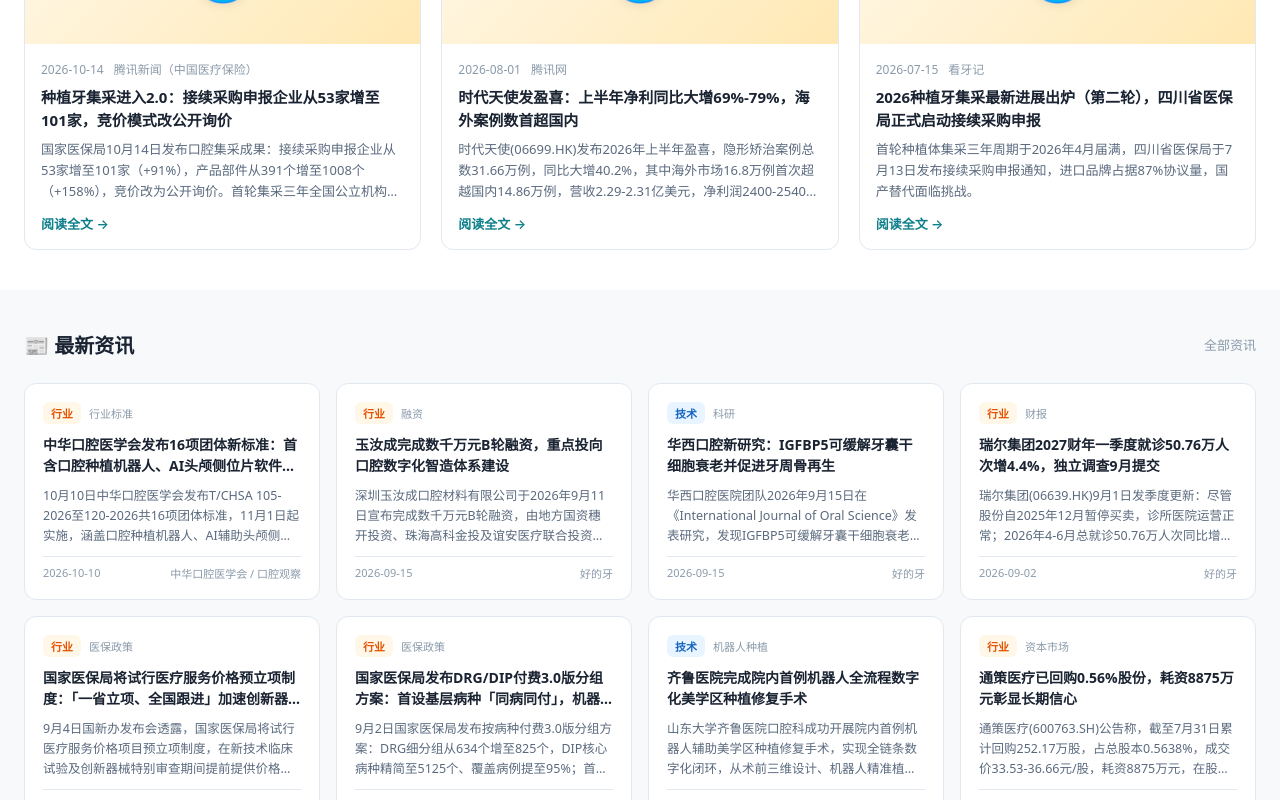
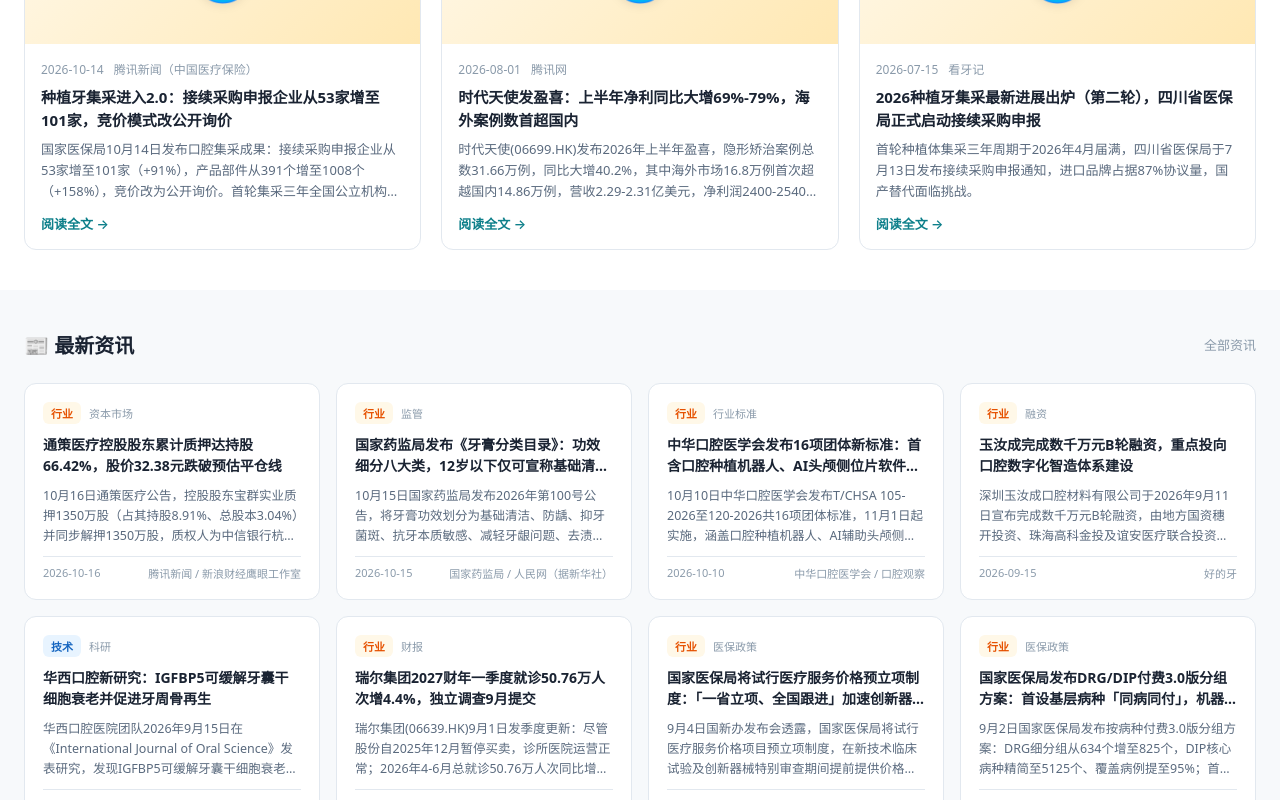
Before and after one commit to coala325-wwl/denttech-daily, a Vue app: page / in a window 1280 px wide. Shown: the part 779-1579 px from the top of the page. Built offline with nearby package versions, Linux system fonts and the light colour scheme.

Commit message:
auto: 每日构建更新 (55 条, 2026/10/20)

```diff
--- a/src/data/news.js
+++ b/src/data/news.js
@@ -1,4 +1,73 @@
 export const newsData = [
+  {
+    id: 59,
+    region: 'international',
+    category: 'industry',
+    title: '爱齐科技再胜一局：UPC巴黎分院判时代天使「转矩嵴」侵权，17国永久禁令+每件最高1万欧元罚款',
+    summary: '10月16日欧洲统一专利法院巴黎地方分院认定时代天使Angel Aligner Select/Pro系统（含AngelAttach Torque Ridge）侵犯爱齐科技欧洲专利EP2237738 B1权利要求1/4/5/7/8，覆盖17个UPC成员国发布永久禁令并召回销毁；英国部分被驳回。时代天使称欧洲已改用新一代「压力点」系统，不影响供货。',
+    fullContent: `2026年10月16日，欧洲统一专利法院（UPC）巴黎地方分院对一起隐形矫治器专利侵权案作出实体判决。法院认定原告美国爱齐科技（Align Technology，隐适美母公司）持有的欧洲专利EP2237738 B1有效，被告时代天使旗下多家公司生产、销售的Angel Aligner「Select」与「Pro」系统（含AngelAttach Torque Ridge结构）字面侵犯该专利权利要求1、4、5、7、8，据此发布永久禁令。
+
+禁令覆盖的17个国家为：奥地利、比利时、保加利亚、丹麦、爱沙尼亚、芬兰、法国、德国、意大利、拉脱维亚、立陶宛、卢森堡、马耳他、荷兰、葡萄牙、斯洛文尼亚、瑞典。对于英国部分，法院指出原告未在起诉状中充分证明适用的英国国内法，也未证明被告1至3在英国实施了侵权行为，因此相关请求被驳回。
+
+法院同时要求召回并销毁侵权产品、支付损害赔偿，并规定违反禁令者将面临每件侵权产品最高1万欧元、持续侵权每日最高2万欧元的罚款。赔偿起算日被定为专利授权日2023年7月12日，而非爱齐主张的申请公布日2020年7月29日。
+
+这是爱齐科技继2026年2月在UPC法院获得临时禁令（针对ClinCheck Live Update技术，禁令后被上诉法院维持）之后的第二场禁令胜利。目前双方在美国国际贸易委员会（ITC）以及中国多地法院均有平行诉讼：2026年7月美国ITC就五件专利开庭听证，初裁预计2026年11月；2026年8月济南中院一审判定时代天使MasterForce与ATreat生成的A7/A7 Speed方案侵权，时代天使已上诉至最高人民法院。
+
+时代天使于10月17日回应表示，UPC巴黎地方分院就其「转矩嵴」（Torque Ridges）功能作出的裁决不影响公司在欧洲的产品供应，尊重法院裁决但持有不同意见，目前正在仔细审阅裁决并评估可采取措施。目前时代天使在欧洲提供的产品已采用新一代转矩控制技术，西班牙、英国以及欧洲以外地区（包括美洲和亚洲）的客户均不受本次裁决影响。爱齐科技则表示，欢迎UPC法院认定时代天使转矩嵴功能矫治器侵犯其与Power Ridge技术相关的专利。
+
+产品层面，时代天使今年9月发布历时三年研发验证的新一代精控「压力点」（Pressure Points）系统，针对隐形正畸临床转矩、扭转控制痛点升级了附件体系，已率先在欧洲市场投入临床使用。时代天使成立于2003年、2021年上市，为全球60多个国家提供隐形矫治解决方案，累计病例数已超过200万例，市值约20亿美元。`,
+    sourceUrl: 'https://news.qq.com/rain/a/20261018A08VGM00',
+    date: '2026-10-17',
+    source: '腾讯新闻 / 时代天使投资者关系',
+    tag: '专利诉讼',
+    featured: false,
+  },
+  {
+    id: 58,
+    region: 'domestic',
+    category: 'industry',
+    title: '通策医疗控股股东累计质押达持股66.42%，股价32.38元跌破预估平仓线',
+    summary: '10月16日通策医疗公告，控股股东宝群实业质押1350万股（占其持股8.91%、总股本3.04%）并同步解押1350万股，质权人为中信银行杭州分行。累计质押1.01亿股，占持股66.42%、总股本22.65%。加权平均质押起始价45.70元，最新收盘价32.38元，较参考价跌29.15%，已跌破预估平仓线33.59元。',
+    fullContent: `2026年10月16日，通策医疗（600763.SH）发布公告，公司控股股东杭州宝群实业集团有限公司将持有的1350万股股份办理质押，质押用途为质押贷款，质权人为中信银行股份有限公司杭州分行，质押起始日2026年10月14日、到期日2027年10月15日；本次质押占其所持股份比例为8.91%，占公司总股本比例为3.04%。同期宝群实业解除质押股份1350万股，属「解旧押新」操作。
+
+截至公告日，宝群实业持有通策医疗1.52亿股，占公司总股本34.11%；累计质押股份1.01亿股（10068.67万股），占其持股的66.42%、占公司总股本的22.65%。宝群实业一致行动人吕建明持股209.11万股，无质押。
+
+风险指标方面，宝群实业已质押股份的加权平均质押起始日参考股价为45.70元/股，预估质押预警线38.39元/股，预估平仓线33.59元/股。公司最近一个交易日收盘价为32.38元/股，较加权平均质押起始日参考价涨跌幅为-29.15%，已跌破预估平仓线。截至2026年10月10日，公司股价33.80元/股，较质押预警线跌幅11.95%，较平仓线仅高0.63%。
+
+按公告披露，宝群实业资信良好、质押风险可控，不会导致公司实际控制权变更。公司2026年中期实现营业收入15.86亿元，归母净利润4.58亿元。
+
+需要注意的是，宝群实业高比例质押叠加股价持续回落，构成 A 股口腔医疗服务龙头在二级市场的结构性风险点，投资者需关注平仓线附近的流动性变化，以及公司股价对质押风险的敏感度。`,
+    sourceUrl: 'https://news.qq.com/rain/a/20261016A09Y7J00',
+    date: '2026-10-16',
+    source: '腾讯新闻 / 新浪财经鹰眼工作室',
+    tag: '资本市场',
+    featured: false,
+  },
+  {
+    id: 57,
+    region: 'domestic',
+    category: 'industry',
+    title: '国家药监局发布《牙膏分类目录》：功效细分八大类，12岁以下仅可宣称基础清洁与防龋',
+    summary: '10月15日国家药监局发布2026年第100号公告，将牙膏功效划分为基础清洁、防龋、抑牙菌斑、抗牙本质敏感、减轻牙龈问题、去渍美白、抗牙石、减轻口臭八类，并实行三级差异化管理。儿童牙膏仅可宣称基础清洁与防龋两类功效，目录2027年5月1日施行，已备案产品须2028年1月1日前完成信息变更。',
+    fullContent: `2026年10月15日，国家药品监督管理局发布《关于发布〈牙膏分类目录〉的公告》（2026年第100号），根据《化妆品监督管理条例》《牙膏监督管理办法》制定，旨在解决功效分类不清晰、宣称不规范等问题，进一步规范牙膏功效分类与宣称。
+
+《目录》包含「牙膏功效类别」与「牙膏使用人群」两部分。牙膏功效细分为八个类别，并逐类明确对应功效机理与可用的功效宣称用语：基础清洁类（01）、防龋类（02）、抑牙菌斑类（03）、抗牙本质敏感类（04）、减轻牙龈问题类（05）、去渍美白类（06）、抗牙石类（07）、减轻口臭类（08）。每类功效均对应明确作用机理，产品须符合相应作用机理方可标注该类功效。
+
+基于风险程度，8类牙膏的功效宣称用语实行三级差异化管理。基础清洁类实行严格封闭清单管理，宣称用语仅限《目录》所列范围，企业不得自行增减或改动表述；防龋、抑牙菌斑、抗牙本质敏感、减轻牙龈问题这4类与口腔健康关联最紧密，宣称用语须与《目录》所列表述在语义和功效本质上相同或相近；去渍美白、抗牙石、减轻口臭这3类侧重日常护理改善，宣称用语参照《目录》示例，企业可根据实际情况调整或增加，兼顾合规底线与个性化需求。
+
+儿童牙膏被设置了明确限制：年龄在12岁以下（含12岁）人群适用的牙膏，仅允许宣称基础清洁类和防龋类两类功效。这意味着市面若出现号称具备美白、抗敏感、改善牙龈问题等功效的儿童牙膏，均不符合规范要求。12岁以上人群可宣称目录中所有功效。
+
+另有两项边界划定：牙膏标签上描述产品颜色、气味、口味等感官体验内容，不属于功效宣称用语，不受《目录》约束；但所有牙膏的标签与宣传均不得明示或暗示具有医疗作用，声称可治疗牙周炎、治愈牙龈萎缩、抗幽门螺杆菌等均属违规宣传。
+
+时间安排上，《目录》自2027年5月1日起施行，施行后新备案的牙膏应当符合分类编码和功效宣称要求；施行前已完成备案的牙膏，备案人应当于2028年1月1日前完成备案信息变更；变更前已生产、进口的产品如无质量问题，可依法销售至产品保质期结束。公告同时明确，国家药监局建立《目录》动态调整机制，将结合科学研究进展、行业发展和监管工作实际适时调整。
+
+牙膏备案人在备案时应当根据功效类别和使用人群，按《目录》规定选取对应编码组合形成产品分类编码，同一款牙膏同时具备多个类别功效、适配不同人群的，可同时选择多个对应编码。`,
+    sourceUrl: 'https://sc.people.com.cn/n2/2026/1016/c345167-41723404.html',
+    date: '2026-10-15',
+    source: '国家药监局 / 人民网（据新华社）',
+    tag: '监管',
+    featured: false,
+  },
   {
     id: 54,
     region: 'domestic',
```
